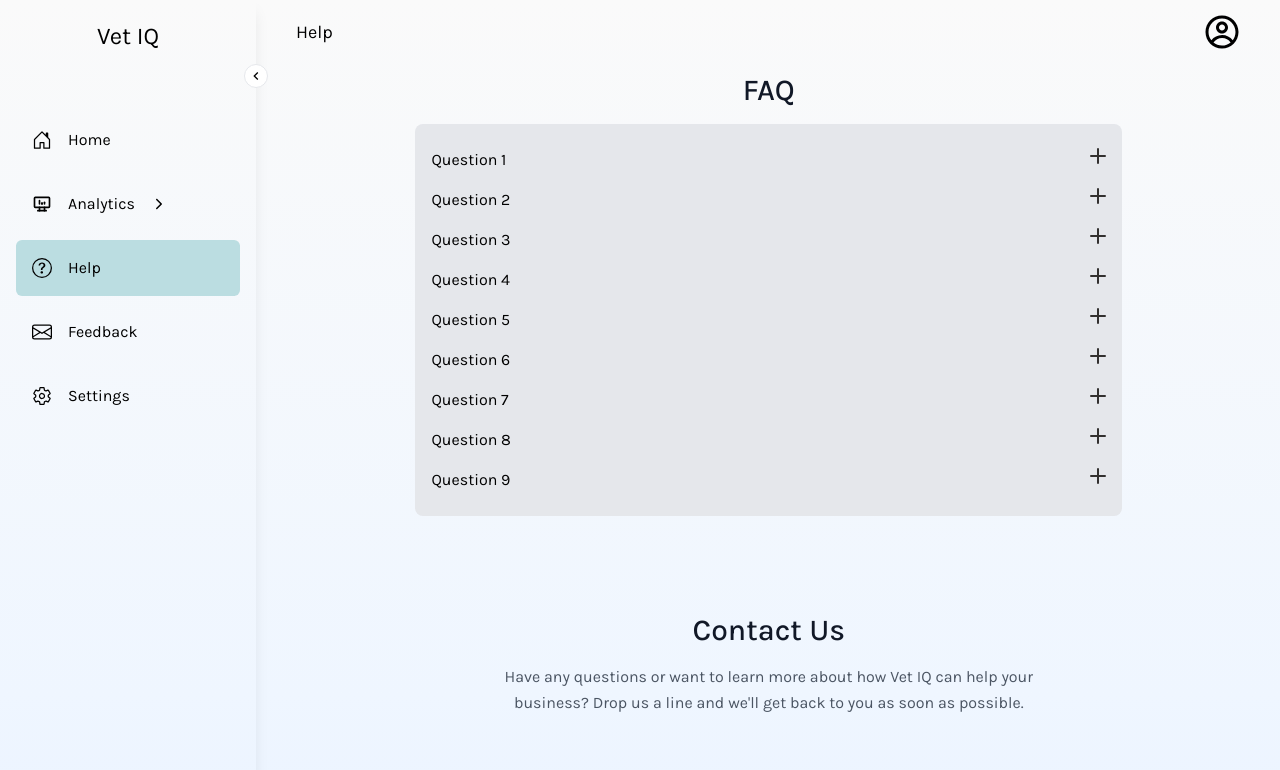
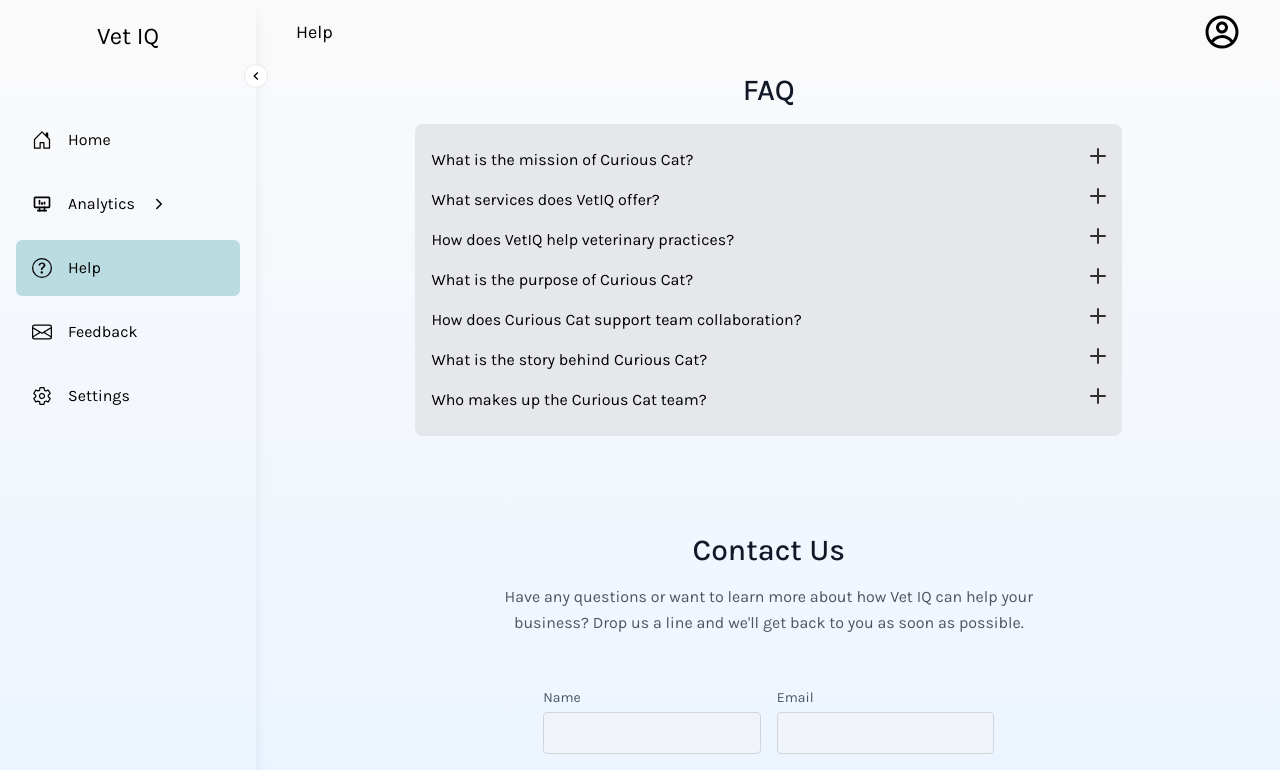
Before and after one commit to shifenghzhang/VetIQ-Web-Application, a Next.js app: page /help in a window 1280 px wide. Shown: the top 770 px of the page. Built offline with nearby package versions, Linux system fonts and the light colour scheme.

Commit message:
Update FAQ.tsx

```diff
--- a/src/app/_components/FAQ.tsx
+++ b/src/app/_components/FAQ.tsx
@@ -8,32 +8,26 @@
             <div className="flex justify-center items-center h-full">
                 <div className="p-4 bg-gray-200 rounded-lg w-3/4">
                     <Accordion
-                        question="Question 1"
-                        answer="answer 1" />
+                        question="What is the mission of Curious Cat?"
+                        answer="At Curious Cat, our mission is to help veterinarians enhance their practices and provide the best possible care for their patients. By freeing up practice time from unnecessary tasks, we allow vets to focus more on their patients." />
                     <Accordion
-                        question="Question 2"
-                        answer="answer 2" />
+                        question="What services does VetIQ offer?"
+                        answer="VetIQ, our software-as-a-service platform, offers client engagement, actionable insights, automated workflows, and clinical service support. With VetIQ, veterinarians can elevate their practice to the next level and grow their business." />
                     <Accordion
-                        question="Question 3"
-                        answer="answer 3" />
+                        question="How does VetIQ help veterinary practices?"
+                        answer="VetIQ streamlines workflows, engages clients more effectively, and provides insights that help vets make informed decisions. This leads to improved efficiency and better care for patients." />
                     <Accordion
-                        question="Question 4"
-                        answer="answer 4" />
+                        question="What is the purpose of Curious Cat?"
+                        answer="Our purpose is to improve the way vets operate their practices. We believe that technology can help vets provide better care to their patients while also growing their businesses. We aim to reduce the stress of managing a busy practice." />
                     <Accordion
-                        question="Question 5"
-                        answer="answer 5" />
+                        question="How does Curious Cat support team collaboration?"
+                        answer="We understand the importance of teamwork in a veterinary practice. Our platform supports team collaboration by facilitating effective communication and streamlined workflows during team meetings and day-to-day operations." />
                     <Accordion
-                        question="Question 6"
-                        answer="answer 6" />
+                        question="What is the story behind Curious Cat?"
+                        answer="Curious Cat was founded by an animal lover with a passion for helping vets succeed. Our founder has always been surrounded by animals and currently cares for a dog, a cat, chickens, goats, and bees. This passion for animals inspired the creation of a platform designed to help vets provide better care and grow their businesses." />
                     <Accordion
-                        question="Question 7"
-                        answer="answer 7" />
-                    <Accordion
-                        question="Question 8"
-                        answer="answer 8" />
-                    <Accordion
-                        question="Question 9"
-                        answer="answer 9" />
+                        question="Who makes up the Curious Cat team?"
+                        answer="Our team comprises experienced technology experts dedicated to helping veterinarians succeed. We understand the challenges faced by healthcare professionals and are committed to providing solutions that make their lives easier." />
                 </div>
             </div>
         </div>
```
